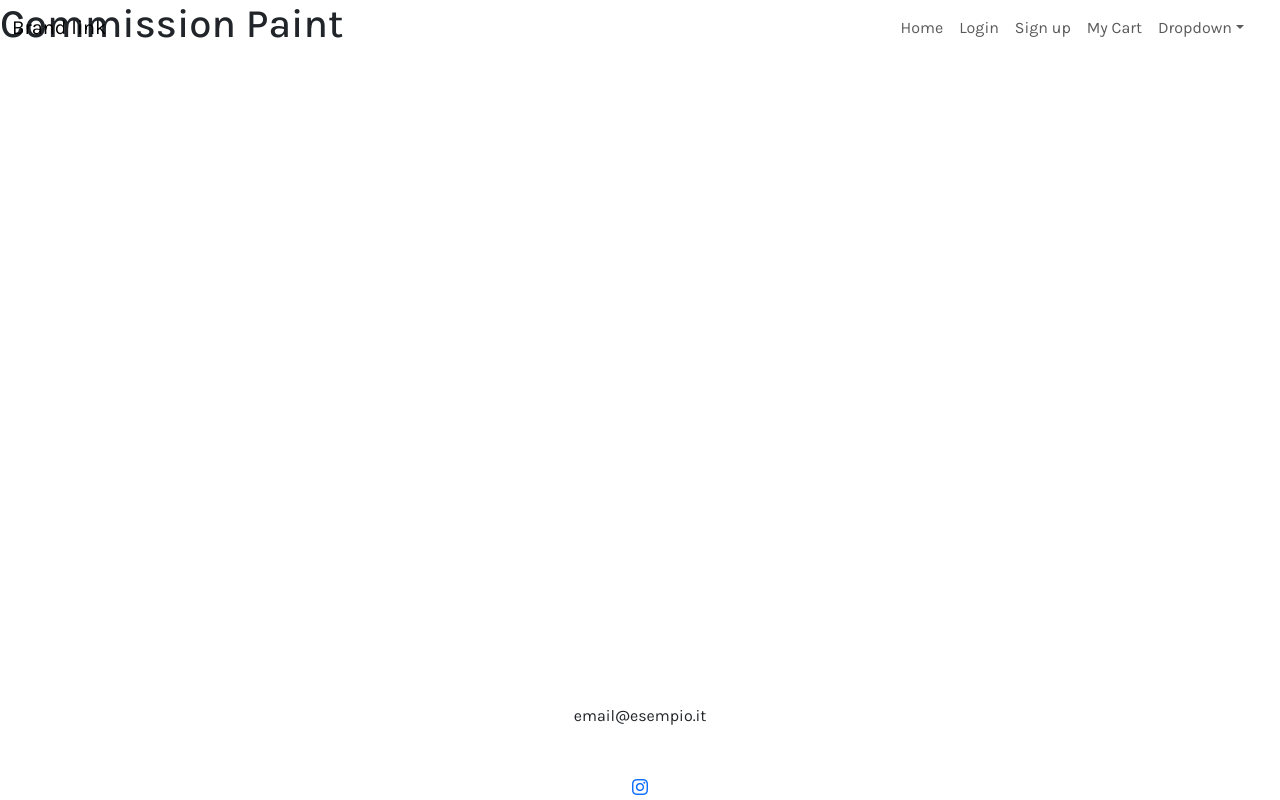
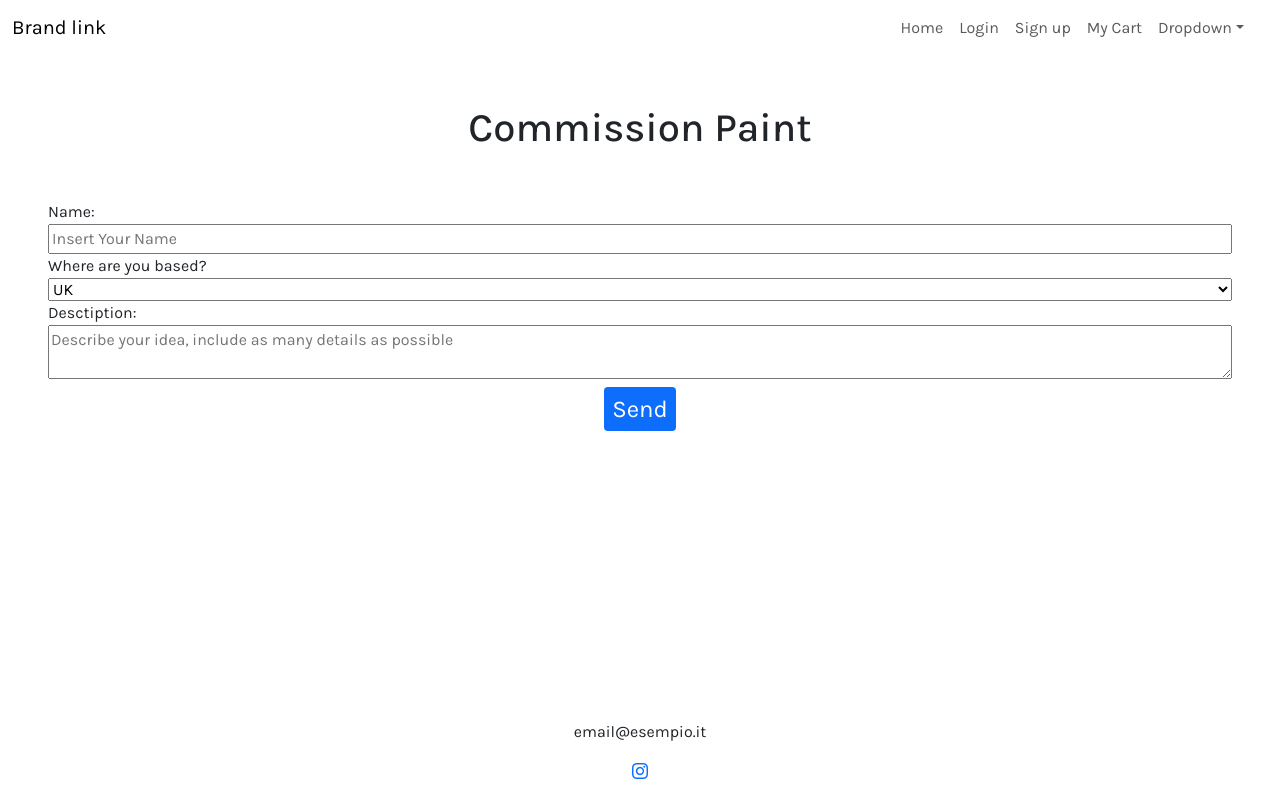
Before and after one commit to Serena293/ecommerce-fe, a React (Vite) app: page /commissions in a window 1280 px wide. Built offline with nearby package versions, Linux system fonts and the light colour scheme.

Commit message:
form commissions

```diff
--- a/src/components/Footer.jsx
+++ b/src/components/Footer.jsx
@@ -1,9 +1,9 @@
 const Footer = () => {
     return (
         <>
-        <section className="d-flex flex-column align-items-center justify-content-center">
-            <span className="m-5">email@esempio.it</span>
-        <a href="https://www.instagram.com/its_juicyart?igsh=MWVpa2ptbmRncWtyeg=="  target="_blank"><i className="bi bi-instagram"></i></a>
+        <section className="d-flex flex-column align-items-center justify-content-center mb-3">
+            <span className="m-3">email@esempio.it</span>
+        <a href="https://www.instagram.com/its_juicyart?igsh=MWVpa2ptbmRncWtyeg=="  target="_blank"><i className="bi bi-instagram "></i></a>
         </section>
         </>
     )
--- a/src/components/MyNavbar.jsx
+++ b/src/components/MyNavbar.jsx
@@ -12,7 +12,7 @@ const MyNavbar = ({ isAuthenticated, userRole, onLogout }) => {
   // console.log("NAVBAR DEBUG - userRole:", userRole);
 
   return (
-    <Navbar expand="lg" variant="light" fixed="top">
+    <Navbar expand="lg" variant="light" >
       <Container fluid>
         <Navbar.Brand as={Link} to="/home">
           Brand link
--- a/src/components/OrderPage.jsx
+++ b/src/components/OrderPage.jsx
@@ -1,7 +1,23 @@
 const OrderPage = () => {
   return (
     <>
-      <h1>Commission Paint</h1>
+      <h1 className="text-center mt-5">Commission Paint</h1>
+      <form className="d-flex flex-column m-5">
+        <label>Name:</label>
+        <input placeholder="Insert Your Name" />
+        <label> Where are you based?</label>
+        <select>
+          <option>UK</option>
+          <option>Internationally</option>
+        </select>
+        <label>Desctiption:</label>
+        <textarea placeholder="Describe your idea, include as many details as possible"></textarea>
+        <div className="d-flex justify-content-center mt-2">
+          <button className="border-0 btn btn-sm btn-primary w-auto fs-4">
+            Send
+          </button>
+        </div>
+      </form>
     </>
   );
 };
--- a/src/components/ProductCard.jsx
+++ b/src/components/ProductCard.jsx
@@ -8,7 +8,8 @@ const ProductCard = ({ product }) => {
       <Card.Body>
         <Card.Title>{product.name}</Card.Title>
         <Card.Text>{product.description}</Card.Text>
-        <Card.Text>{product.price}</Card.Text>
+        <Card.Text> price: {product.price} £</Card.Text>
+        <Card.Text> size: {product.canvasSize}</Card.Text>
         <Button variant="primary">Add to cart</Button>
       </Card.Body>
     </Card>
```
